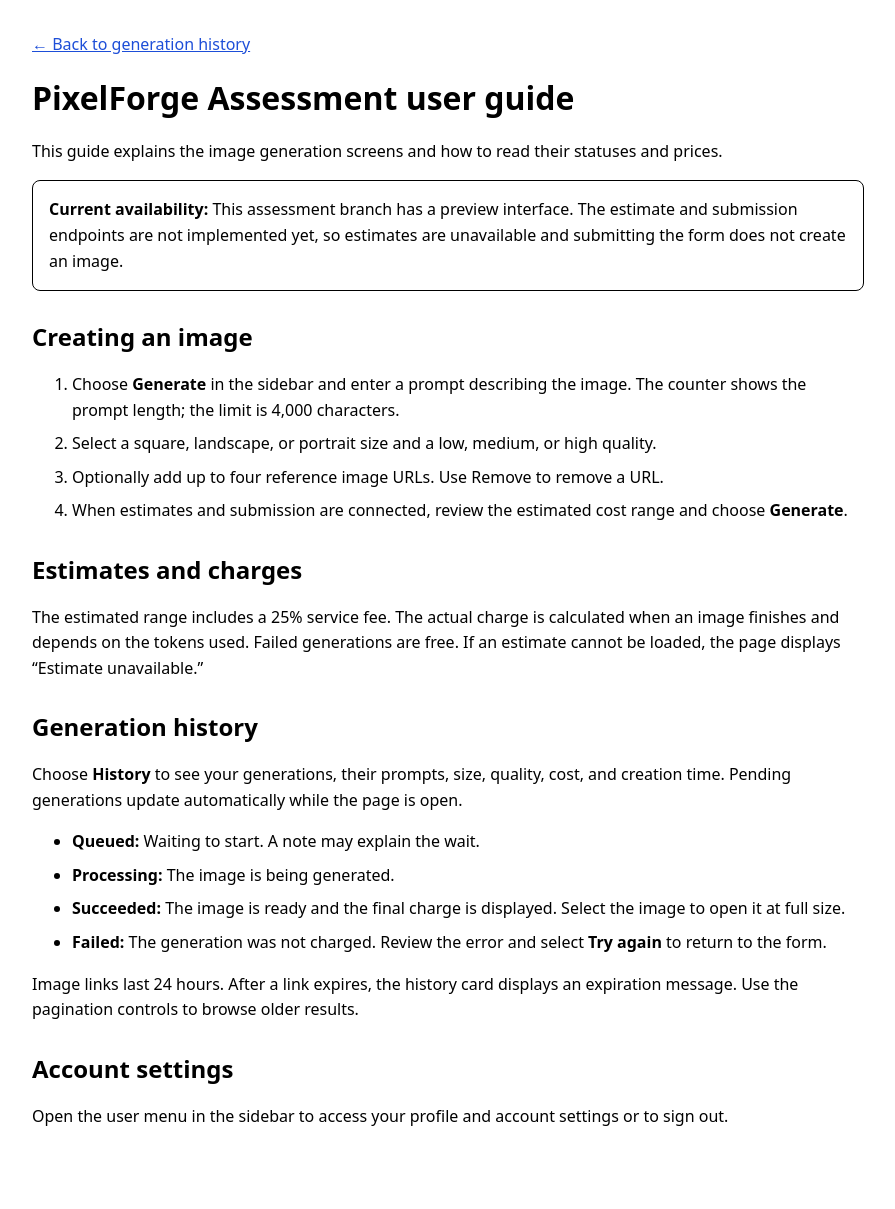
After one commit to mankanisidharath/imprint-pixelforge-assessment, a Laravel app: page /user-guide.html in a window 1280 px wide. The commit adds this page. Shown: the whole page, without its empty margins (192-1087 px from the left). Run offline with Laravel 12, Linux system fonts and the light colour scheme.

Commit message:
feat(navigation): brand sidebar and add user guide

```diff
--- /dev/null
+++ b/public/user-guide.html
@@ -0,0 +1,45 @@
+<!doctype html>
+<html lang="en">
+    <head>
+        <meta charset="utf-8" />
+        <meta name="viewport" content="width=device-width, initial-scale=1" />
+        <title>User guide — PixelForge Assessment</title>
+        <style>
+            :root { color-scheme: light dark; font-family: system-ui, sans-serif; line-height: 1.6; }
+            body { max-width: 52rem; margin: 0 auto; padding: 2rem 1.25rem 4rem; }
+            h1, h2 { line-height: 1.2; }
+            h2 { margin-top: 2rem; }
+            a { color: light-dark(#1d4ed8, #93c5fd); }
+            .notice { border: 1px solid; border-radius: .5rem; padding: 1rem; }
+            li + li { margin-top: .5rem; }
+        </style>
+    </head>
+    <body>
+        <main>
+            <a href="/generations">← Back to generation history</a>
+            <h1>PixelForge Assessment user guide</h1>
+            <p>This guide explains the image generation screens and how to read their statuses and prices.</p>
+            <p class="notice"><strong>Current availability:</strong> This assessment branch has a preview interface. The estimate and submission endpoints are not implemented yet, so estimates are unavailable and submitting the form does not create an image.</p>
+            <h2>Creating an image</h2>
+            <ol>
+                <li>Choose <strong>Generate</strong> in the sidebar and enter a prompt describing the image. The counter shows the prompt length; the limit is 4,000 characters.</li>
+                <li>Select a square, landscape, or portrait size and a low, medium, or high quality.</li>
+                <li>Optionally add up to four reference image URLs. Use Remove to remove a URL.</li>
+                <li>When estimates and submission are connected, review the estimated cost range and choose <strong>Generate</strong>.</li>
+            </ol>
+            <h2>Estimates and charges</h2>
+            <p>The estimated range includes a 25% service fee. The actual charge is calculated when an image finishes and depends on the tokens used. Failed generations are free. If an estimate cannot be loaded, the page displays “Estimate unavailable.”</p>
+            <h2>Generation history</h2>
+            <p>Choose <strong>History</strong> to see your generations, their prompts, size, quality, cost, and creation time. Pending generations update automatically while the page is open.</p>
+            <ul>
+                <li><strong>Queued:</strong> Waiting to start. A note may explain the wait.</li>
+                <li><strong>Processing:</strong> The image is being generated.</li>
+                <li><strong>Succeeded:</strong> The image is ready and the final charge is displayed. Select the image to open it at full size.</li>
+                <li><strong>Failed:</strong> The generation was not charged. Review the error and select <strong>Try again</strong> to return to the form.</li>
+            </ul>
+            <p>Image links last 24 hours. After a link expires, the history card displays an expiration message. Use the pagination controls to browse older results.</p>
+            <h2>Account settings</h2>
+            <p>Open the user menu in the sidebar to access your profile and account settings or to sign out.</p>
+        </main>
+    </body>
+</html>
--- a/resources/js/components/AppLogo.vue
+++ b/resources/js/components/AppLogo.vue
@@ -13,6 +13,6 @@ defineProps<Props>();
         <AppLogoIcon class="size-5 fill-current text-white dark:text-black" />
     </div>
     <div class="ml-1 grid flex-1 text-left text-sm">
-        <span class="mb-0.5 truncate font-semibold leading-none">Laravel Starter Kit</span>
+        <span class="mb-0.5 truncate font-semibold leading-none">PixelForge Assessment</span>
     </div>
 </template>
```
Also changed, not shown: ARCHITECTURE.md (+1 -0 lines), CONTEXT.md (+1 -1 lines), FLOW.md (+3 -1 lines), resources/js/components/AppSidebar.vue (+4 -9 lines), resources/js/components/NavMain.vue (+3 -10 lines).
